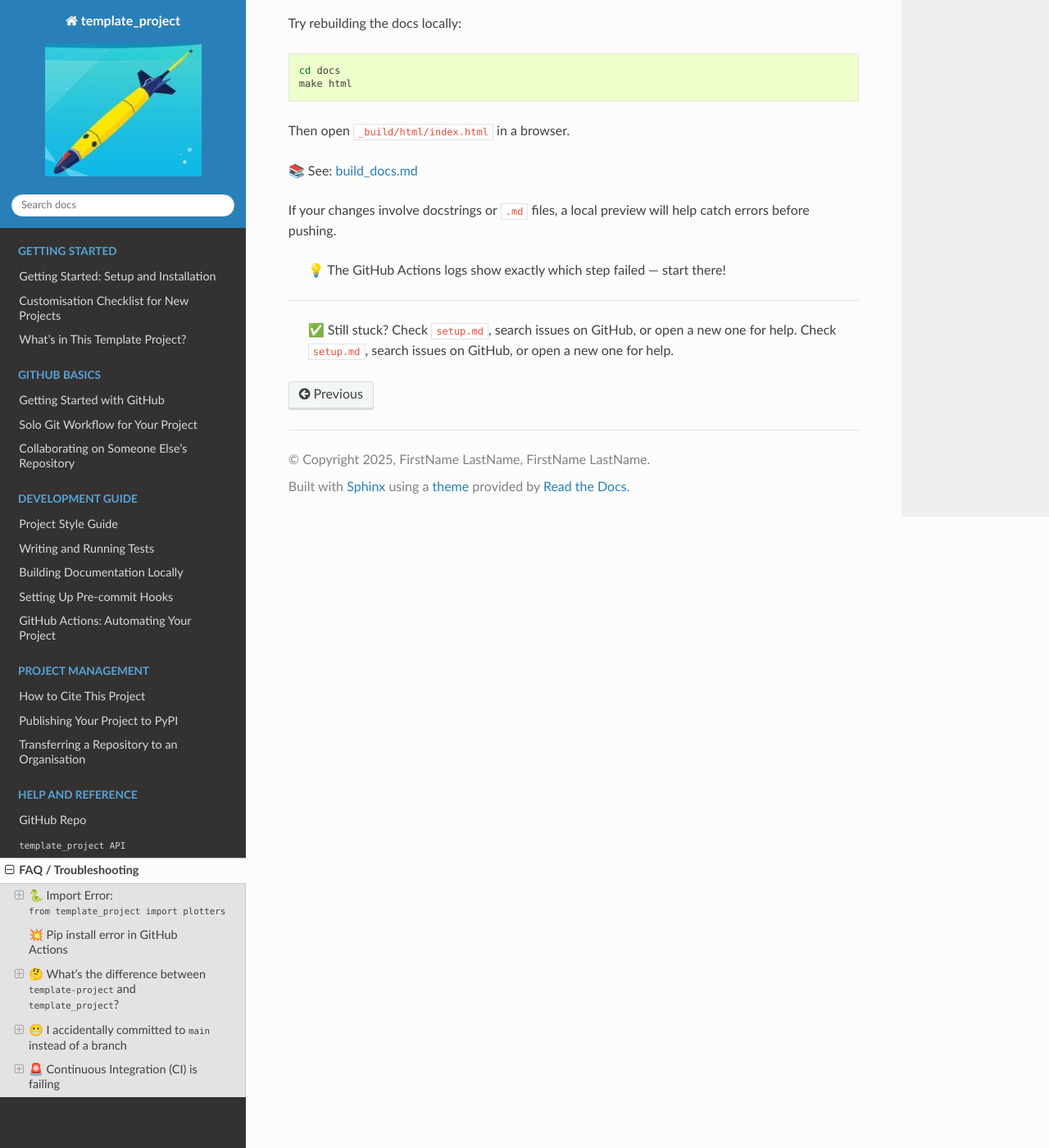
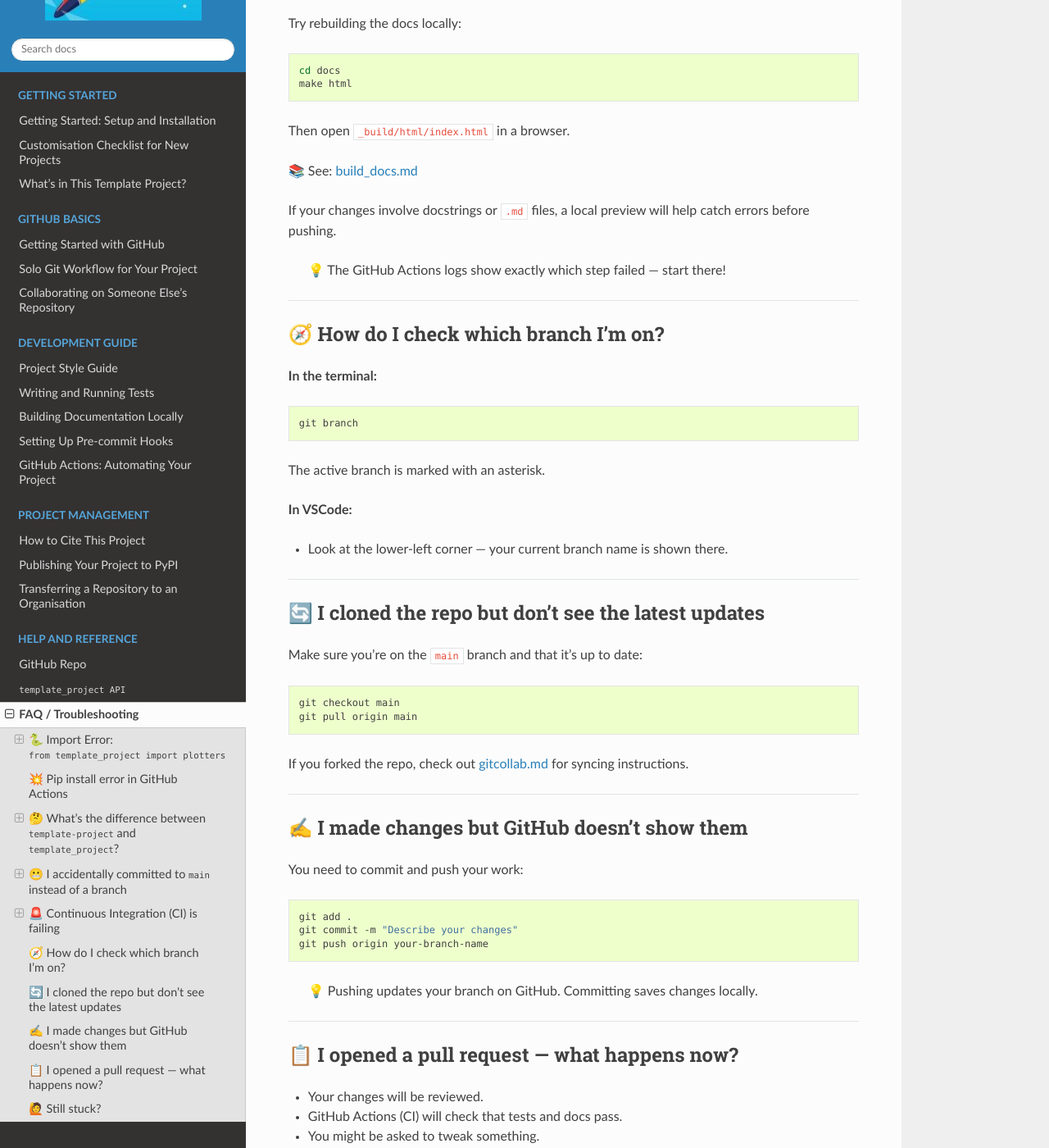
Before and after one commit to eleanorfrajka/template-project, a Sphinx documentation site: the page built from docs/source/faq.md, in a window 1280 px wide and 1400 px high, scrolled down 3449 px. Shown: the whole window at 82% size. Built offline with Sphinx 7.4.7 and the Read the Docs theme 3.1.0, drawn with Linux system fonts in a browser that asks for light colours; pages that are not in the unit, such as notebooks, are missing from menus; some of the changed text lies outside the part shown.

Commit message:
docs: Added visuals

````diff
--- a/docs/source/faq.md
+++ b/docs/source/faq.md
@@ -139,4 +139,54 @@ If your changes involve docstrings or `.md` files, a local preview will help cat
 
 ---
 
-> ✅ Still stuck? Check `setup.md`, search issues on GitHub, or open a new one for help. Check `setup.md`, search issues on GitHub, or open a new one for help.
+## 🧭 How do I check which branch I'm on?
+
+**In the terminal:**
+```bash
+git branch
+```
+The active branch is marked with an asterisk.
+
+**In VSCode:**
+- Look at the lower-left corner — your current branch name is shown there.
+
+---
+
+## 🔄 I cloned the repo but don’t see the latest updates
+
+Make sure you're on the `main` branch and that it’s up to date:
+```bash
+git checkout main
+git pull origin main
+```
+
+If you forked the repo, check out [gitcollab.md](gitcollab.md) for syncing instructions.
+
+---
+
+## ✍️ I made changes but GitHub doesn’t show them
+
+You need to commit and push your work:
+```bash
+git add .
+git commit -m "Describe your changes"
+git push origin your-branch-name
+```
+> 💡 Pushing updates your branch on GitHub. Committing saves changes locally.
+
+---
+
+## 📋 I opened a pull request — what happens now?
+
+- Your changes will be reviewed.
+- GitHub Actions (CI) will check that tests and docs pass.
+- You might be asked to tweak something.
+- Once all is approved, your changes will be merged.
+
+---
+
+## 🙋 Still stuck?
+
+Check [setup.md](setup.md), or ask a question by opening an issue at [github.com/eleanorfrajka/template-project](https://github.com/eleanorfrajka/template-project/issues).
+
+> ✅ This FAQ is a living document — feel free to suggest improvements!
--- a/docs/source/index.rst
+++ b/docs/source/index.rst
@@ -24,7 +24,7 @@ This template includes tools for testing, documentation, versioning, citation, p
 
    github_intro.md
    gitworkflow_solo.md
-   gitcollab_v2.md
+   gitcollab.md
 
 
 .. toctree::
@@ -61,3 +61,5 @@ This template includes tools for testing, documentation, versioning, citation, p
    GitHub Repo <http://github.com/eleanorfrajka/template-project>
    template_project
    faq
+
+These documentation pages were edited using chatGPT.
````
Also changed, not shown: docs/source/code_style.md (deleted, +0 -162 lines), docs/source/gitcollab.md (renamed from docs/source/gitcollab_v2.md, +6 -2 lines), docs/source/gitworkflow_solo.md (+5 -0 lines), docs/source/precommit_setup.md (deleted, +0 -201 lines), docs/source/_static/github_solo_workflow.png (added), docs/source/_static/github_workflow2.png (added).
